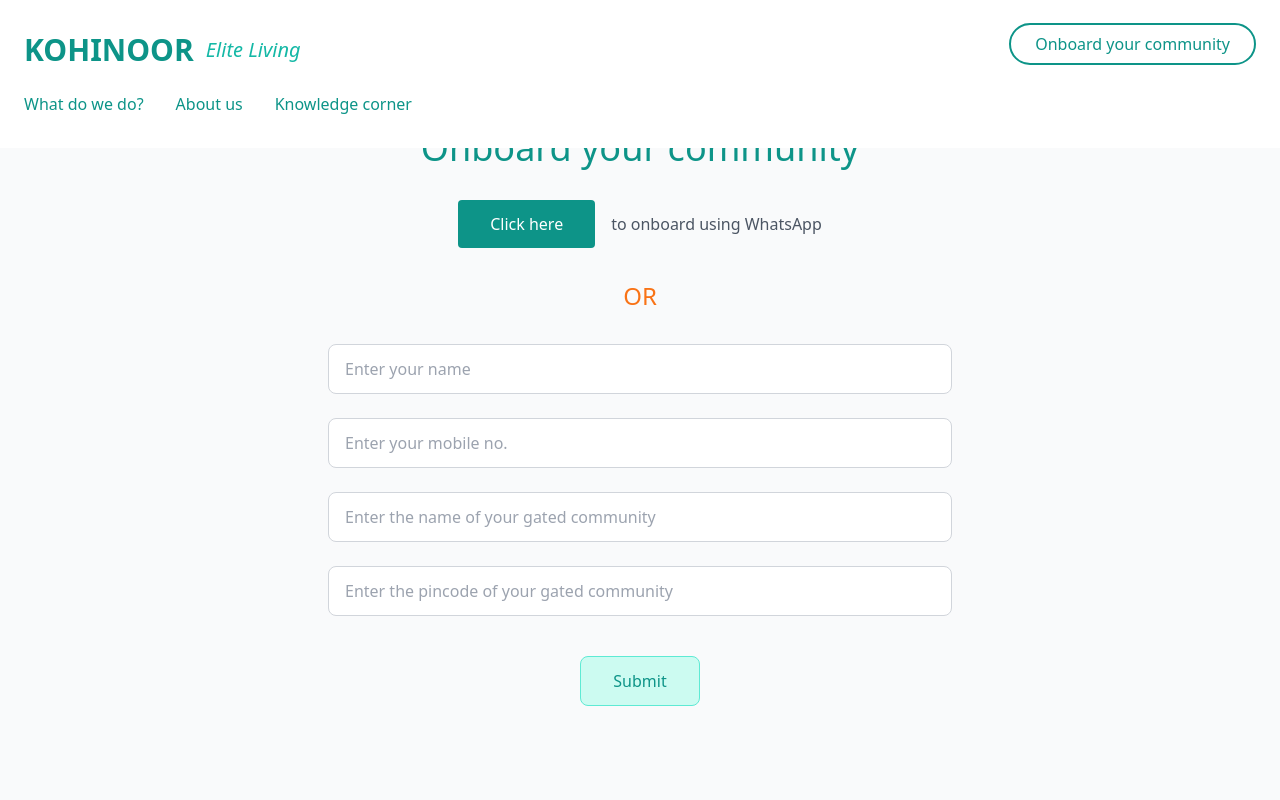
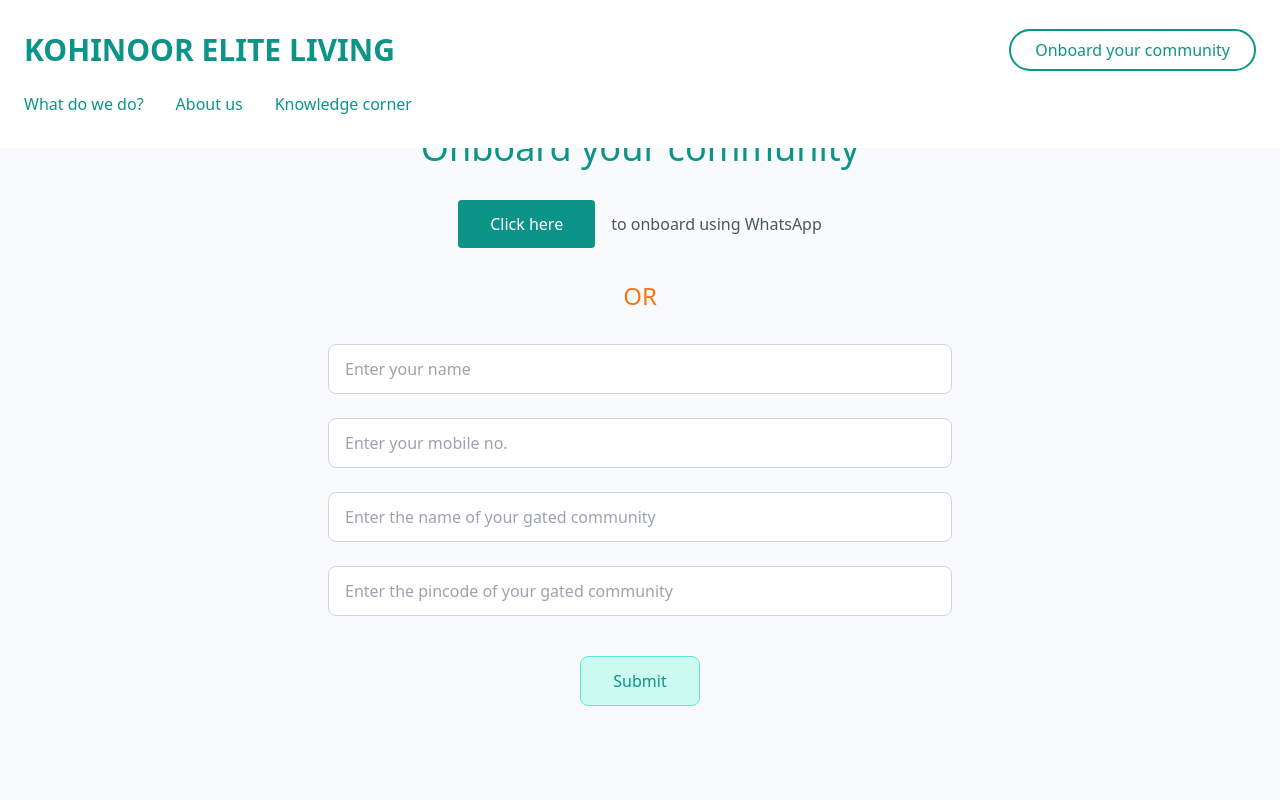
Before and after one commit to akshith120/elite-living-scroll-magic, a React (Vite) app: page /onboard in a window 1280 px wide. Shown: the top 800 px of the page. Built offline with nearby package versions, Linux system fonts and the light colour scheme.

Commit message:
Fix navbar transition and button position
Update the navbar to match the requested behavior, including the initial capitalization and button placement, the scrolling transition, and the "Onboard your community" button always in the middle.

```diff
--- a/src/components/Navigation.tsx
+++ b/src/components/Navigation.tsx
@@ -22,26 +22,45 @@ const Navigation = () => {
         : 'bg-white py-8'
     }`}>
       <div className="max-w-7xl mx-auto px-6">
-        <div className="flex items-start justify-between">
-          {/* Logo - always on the left */}
+        <div className="flex items-center justify-between">
+          {/* Logo Section */}
           <div className="text-3xl font-bold text-teal-600">
-            <div className="flex items-center gap-3">
-              <span>KOHINOOR</span>
-              <span className={`text-teal-500 font-normal italic text-xl transition-all duration-500 ease-in-out ${
-                isScrolled ? 'opacity-0 w-0 overflow-hidden' : 'opacity-100'
-              }`}>
+            {/* Initial state: KOHINOOR ELITE LIVING all in one line */}
+            <div className={`transition-all duration-500 ease-in-out ${
+              isScrolled ? 'opacity-0 h-0 overflow-hidden' : 'opacity-100'
+            }`}>
+              <span>KOHINOOR ELITE LIVING</span>
+            </div>
+
+            {/* Scrolled state: KOHINOOR with Elite Living below */}
+            <div className={`transition-all duration-500 ease-in-out ${
+              isScrolled ? 'opacity-100' : 'opacity-0 h-0 overflow-hidden'
+            }`}>
+              <div>KOHINOOR</div>
+              <div className="text-teal-500 font-normal italic text-base -mt-1">
                 Elite Living
-              </span>
-            </div>
-            {/* Elite Living appears below KOHINOOR when scrolled */}
-            <div className={`text-teal-500 font-normal italic text-base transition-all duration-500 ease-in-out ${
-              isScrolled ? 'opacity-100 -mt-1' : 'opacity-0 h-0 overflow-hidden'
-            }`}>
-              Elite Living
+              </div>
             </div>
           </div>
 
-          {/* Onboard button - always in the same position (top right) */}
+          {/* Centered Navigation Links when scrolled */}
+          <div className={`absolute left-1/2 transform -translate-x-1/2 transition-all duration-500 ease-in-out ${
+            isScrolled ? 'opacity-100' : 'opacity-0 pointer-events-none'
+          }`}>
+            <div className="flex items-center gap-8 text-sm">
+              <a href="#services" className="text-teal-600 hover:text-teal-700 transition-colors">
+                What do we do?
+              </a>
+              <a href="#about" className="text-teal-600 hover:text-teal-700 transition-colors">
+                About us
+              </a>
+              <a href="#knowledge" className="text-teal-600 hover:text-teal-700 transition-colors">
+                Knowledge corner
+              </a>
+            </div>
+          </div>
+
+          {/* Onboard button - always centered in navbar */}
           <div className="flex-shrink-0">
             <Link
               to="/onboard"
@@ -52,28 +71,11 @@ const Navigation = () => {
           </div>
         </div>
 
-        {/* Navigation Links - transition from below logo to beside logo */}
+        {/* Navigation Links below logo when not scrolled */}
         <div className={`transition-all duration-500 ease-in-out ${
           isScrolled ? 'opacity-0 pointer-events-none h-0 overflow-hidden' : 'opacity-100 mt-6'
         }`}>
           <div className="flex items-center gap-8 text-base">
-            <a href="#services" className="text-teal-600 hover:text-teal-700 transition-colors">
-              What do we do?
-            </a>
-            <a href="#about" className="text-teal-600 hover:text-teal-700 transition-colors">
-              About us
-            </a>
-            <a href="#knowledge" className="text-teal-600 hover:text-teal-700 transition-colors">
-              Knowledge corner
-            </a>
-          </div>
-        </div>
-
-        {/* Navigation Links - beside logo when scrolled */}
-        <div className={`absolute top-1/2 left-1/2 transform -translate-x-1/2 -translate-y-1/2 transition-all duration-500 ease-in-out ${
-          isScrolled ? 'opacity-100' : 'opacity-0 pointer-events-none'
-        }`}>
-          <div className="flex items-center gap-8 text-sm">
             <a href="#services" className="text-teal-600 hover:text-teal-700 transition-colors">
               What do we do?
             </a>
```
